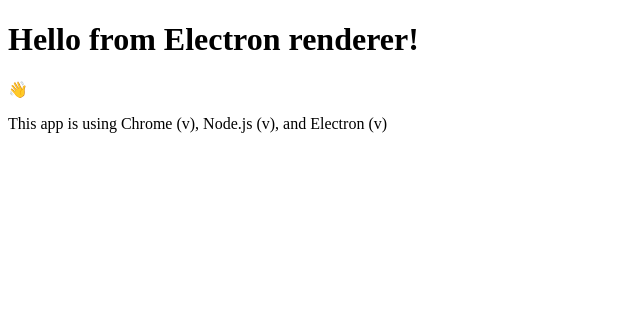
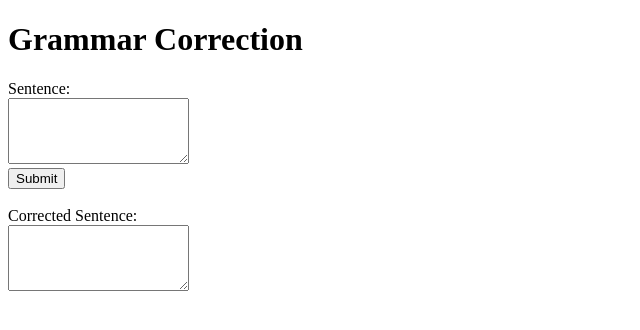
Before and after one commit to Nanchoo/frontend, an Electron app: page renderer/index.html in a window 1280 px wide. Shown: the whole page, without its empty margins (0-640 px from the left). Drawn offline with Linux system fonts and the light colour scheme; no server answers.

Commit message:
Set Html Structure

```diff
--- a/renderer/index.html
+++ b/renderer/index.html
@@ -10,12 +10,27 @@
       http-equiv="X-Content-Security-Policy"
       content="default-src 'self'; script-src 'self'"
     />
-    <title>Hello from Electron renderer!</title>
+    <title>Grammar Correction App</title>
   </head>
   <body>
-    <h1>Hello from Electron renderer!</h1>
-    <p>👋</p>
-    <p id="info"></p>
+
+
+    <h1>Grammar Correction</h1>
+    <div>
+
+      <form id="form_sentence">
+        <label for="sentence">Sentence:</label><br>
+        <textarea name="sentence_corrected" rows="4"></textarea><br>
+        <input type="submit" value="Submit"><br>
+      </form>
+      <br>
+      <div>
+        <label for="sentence_corrected">Corrected Sentence:</label><br>
+        <textarea name="sentence_corrected" rows="4" readonly></textarea>
+      </div>
+
+    </div>
+
   </body>
   <script src="./js/renderer.js"></script>
 </html>
```
